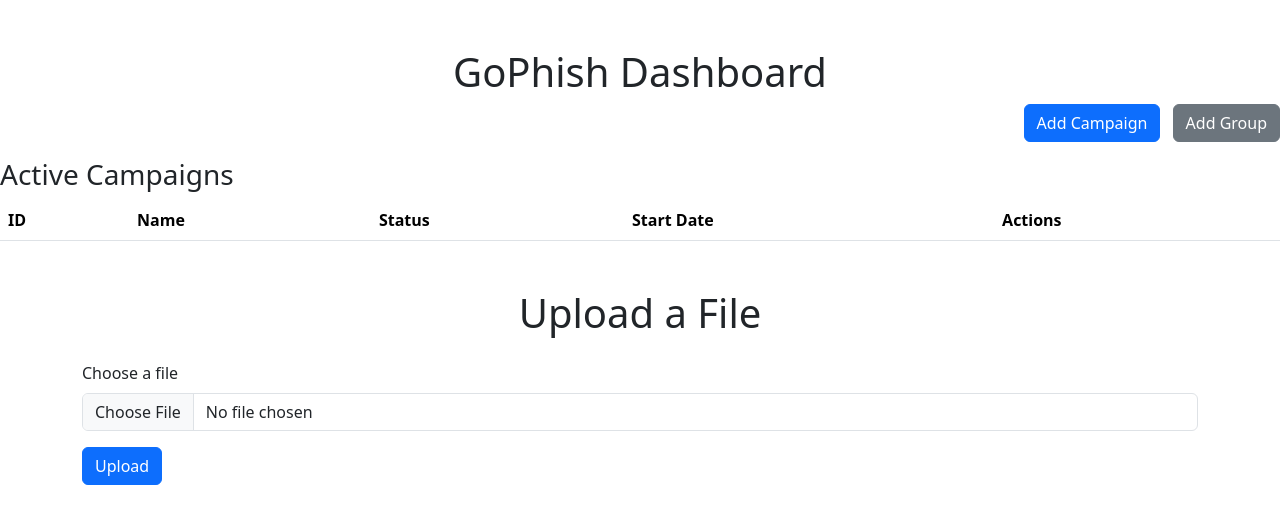
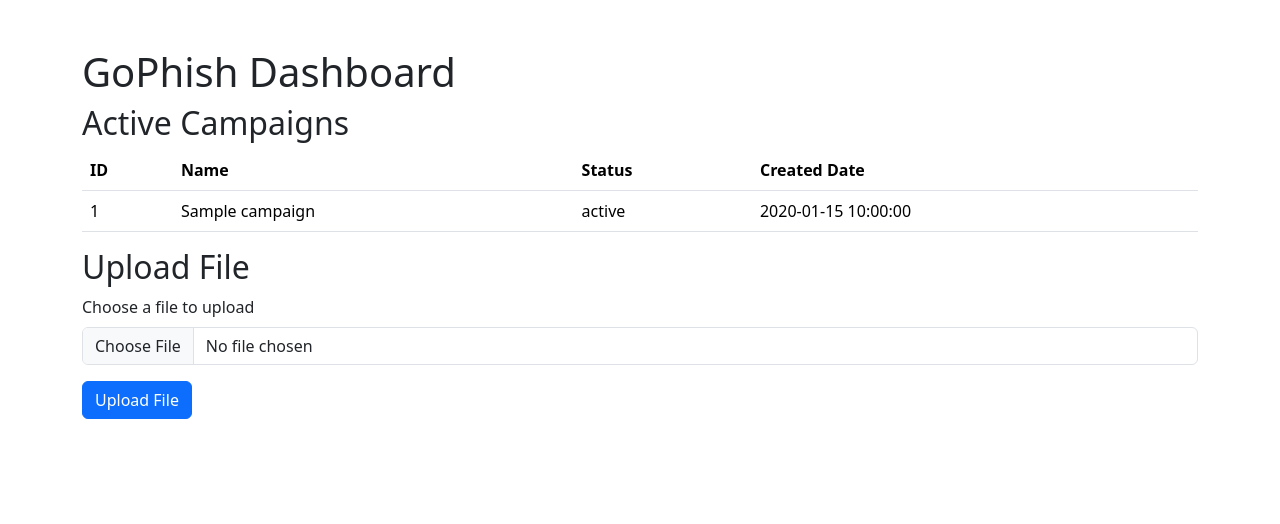
Before and after one commit to jessrojasal/ADA_proximus_use-case, a Flask app: template app/templates/dashboard.html in a window 1280 px wide. Shown: the top 524 px of the page. Run offline with Flask 3, Linux system fonts and the light colour scheme; the template is opened without the code that fills it: most values are stand-ins (such as "Sample title", 1, 10 or a date in 2020); lists and menus that the app fills with data are empty; some libraries are stand-ins or nearby versions.

Commit message:
added table of campaigns to dashboard

```diff
--- a/app/app.py
+++ b/app/app.py
@@ -1,9 +1,14 @@
 from flask import Flask, render_template, request, redirect, url_for, flash
 import os
 from werkzeug.utils import secure_filename
+from gophish import Gophish
 
 from email_generator.email_generation import process_csv_and_generate_emails
 from gophish_engine.main import create_campaigns
+
+API_KEY = "b953f2d2a428582b9457ff928ae612d8a640ce87b542ff59a584c4e7b7409180"
+BASE_URL = "http://94.110.206.175:3333/"  # Change port and URL as needed
+api = Gophish(API_KEY, host=BASE_URL, verify=False)  # Set verify=True for SSL
 
 app = Flask(__name__)
 app.secret_key = 'your_secret_key'
@@ -15,7 +20,20 @@
 
 @app.route('/')
 def index():
-    return render_template('dashboard.html')
+    # Fetch active campaigns from GoPhish
+    campaigns = api.campaigns.get()
+    print('Lenght of campaign data: ', len(campaigns))
+    # Create a list of dictionaries containing campaign data
+    campaign_data = []
+    for campaign in campaigns:
+        campaign_data.append({
+            'id': campaign.id,
+            'name': campaign.name,
+            'status': campaign.status,
+            'created_date': campaign.created_date,
+        })
+
+    return render_template('dashboard.html', campaigns=campaign_data)
 
 # API endpoint to fetch campaigns (optional, if needed for AJAX)
 @app.route('/api/campaigns', methods=['GET'])
--- a/app/templates/dashboard.html
+++ b/app/templates/dashboard.html
@@ -8,106 +8,44 @@
 </head>
 <body>
     <div class="container mt-5">
-    <h1 class="text-center">GoPhish Dashboard</h1>
-    <div id="dashboard"></div>
-  </div>
-  <script src="https://cdn.jsdelivr.net/npm/bootstrap@5.3.0-alpha3/dist/js/bootstrap.bundle.min.js"></script>
-  <script src="{{ url_for('static', filename='js/app.js') }}"></script>
+        <h1>GoPhish Dashboard</h1>
 
-  <div id="dashboard">
-  <div class="mb-3 text-end">
-    <button class="btn btn-primary me-2" data-bs-toggle="modal" data-bs-target="#addCampaignModal">Add Campaign</button>
-    <button class="btn btn-secondary" data-bs-toggle="modal" data-bs-target="#addGroupModal">Add Group</button>
-  </div>
-
-  <h3>Active Campaigns</h3>
-  <table class="table table-striped">
+        <!-- Active Campaigns Table -->
+        <h2>Active Campaigns</h2>
+        <table class="table">
             <thead>
                 <tr>
                     <th>ID</th>
                     <th>Name</th>
                     <th>Status</th>
-        <th>Start Date</th>
-        <th>Actions</th>
+                    <th>Created Date</th>
                 </tr>
             </thead>
-    <tbody id="campaigns-table"></tbody>
+            <tbody>
+                <!-- Dynamically populated rows using Flask -->
+                {% for campaign in campaigns %}
+                    <tr>
+                        <td>{{ campaign.id }}</td>
+                        <td>{{ campaign.name }}</td>
+                        <td>{{ campaign.status }}</td>
+                        <td>{{ campaign.created_date }}</td>
+                    </tr>
+                {% endfor %}
+            </tbody>
         </table>
+
+        <!-- File Upload Form -->
+        <h2>Upload File</h2>
+        <form method="POST" action="/upload" enctype="multipart/form-data">
+            <div class="mb-3">
+                <label for="fileUpload" class="form-label">Choose a file to upload</label>
+                <input class="form-control" type="file" id="fileUpload" name="file" required>
             </div>
-
-<!-- Add Campaign Modal -->
-<div class="modal fade" id="addCampaignModal" tabindex="-1" aria-hidden="true">
-  <div class="modal-dialog">
-    <div class="modal-content">
-      <div class="modal-header">
-        <h5 class="modal-title">Add Campaign</h5>
-        <button type="button" class="btn-close" data-bs-dismiss="modal" aria-label="Close"></button>
-      </div>
-      <div class="modal-body">
-        <form id="add-campaign-form">
-          <div class="mb-3">
-            <label for="campaignName" class="form-label">Campaign Name</label>
-            <input type="text" class="form-control" id="campaignName" required>
-          </div>
-          <div class="mb-3">
-            <label for="campaignTemplate" class="form-label">Email Template ID</label>
-            <input type="number" class="form-control" id="campaignTemplate" required>
-          </div>
-          <div class="mb-3">
-            <label for="campaignGroup" class="form-label">Group ID</label>
-            <input type="number" class="form-control" id="campaignGroup" required>
-          </div>
-          <div class="mb-3">
-            <label for="campaignPage" class="form-label">Landing Page ID</label>
-            <input type="number" class="form-control" id="campaignPage" required>
-          </div>
-          <div class="mb-3">
-            <label for="campaignSMTP" class="form-label">SMTP Profile ID</label>
-            <input type="number" class="form-control" id="campaignSMTP" required>
-          </div>
-          <button type="submit" class="btn btn-primary">Add Campaign</button>
-        </form>
-      </div>
-    </div>
-  </div>
-</div>
-
-<!-- Add Group Modal -->
-<div class="modal fade" id="addGroupModal" tabindex="-1" aria-hidden="true">
-  <div class="modal-dialog">
-    <div class="modal-content">
-      <div class="modal-header">
-        <h5 class="modal-title">Add Group</h5>
-        <button type="button" class="btn-close" data-bs-dismiss="modal" aria-label="Close"></button>
-      </div>
-      <div class="modal-body">
-        <form id="add-group-form">
-          <div class="mb-3">
-            <label for="groupName" class="form-label">Group Name</label>
-            <input type="text" class="form-control" id="groupName" required>
-          </div>
-          <div class="mb-3">
-            <label for="groupTargets" class="form-label">Targets (JSON format)</label>
-            <textarea class="form-control" id="groupTargets" rows="5" required></textarea>
-          </div>
-          <button type="submit" class="btn btn-primary">Add Group</button>
-        </form>
-      </div>
-    </div>
-  </div>
-</div>
-
-<!-- Fie upload component -->
-<div class="container mt-5">
-  <h1 class="text-center">Upload a File</h1>
-  <form action="/upload" method="post" enctype="multipart/form-data" class="mt-4">
-      <div class="mb-3">
-          <label for="file" class="form-label">Choose a file</label>
-          <input type="file" class="form-control" id="file" name="file" required>
-      </div>
-      <button type="submit" class="btn btn-primary">Upload</button>
+            <button type="submit" class="btn btn-primary">Upload File</button>
         </form>
     </div>
 
+    <!-- Bootstrap JS (Optional, if you need it for components like modal, dropdown, etc.) -->
+    <script src="https://cdn.jsdelivr.net/npm/bootstrap@5.3.0-alpha3/dist/js/bootstrap.bundle.min.js"></script>
 </body>
 </html>
```
Lines whose indentation alone changed are shown as unchanged.
